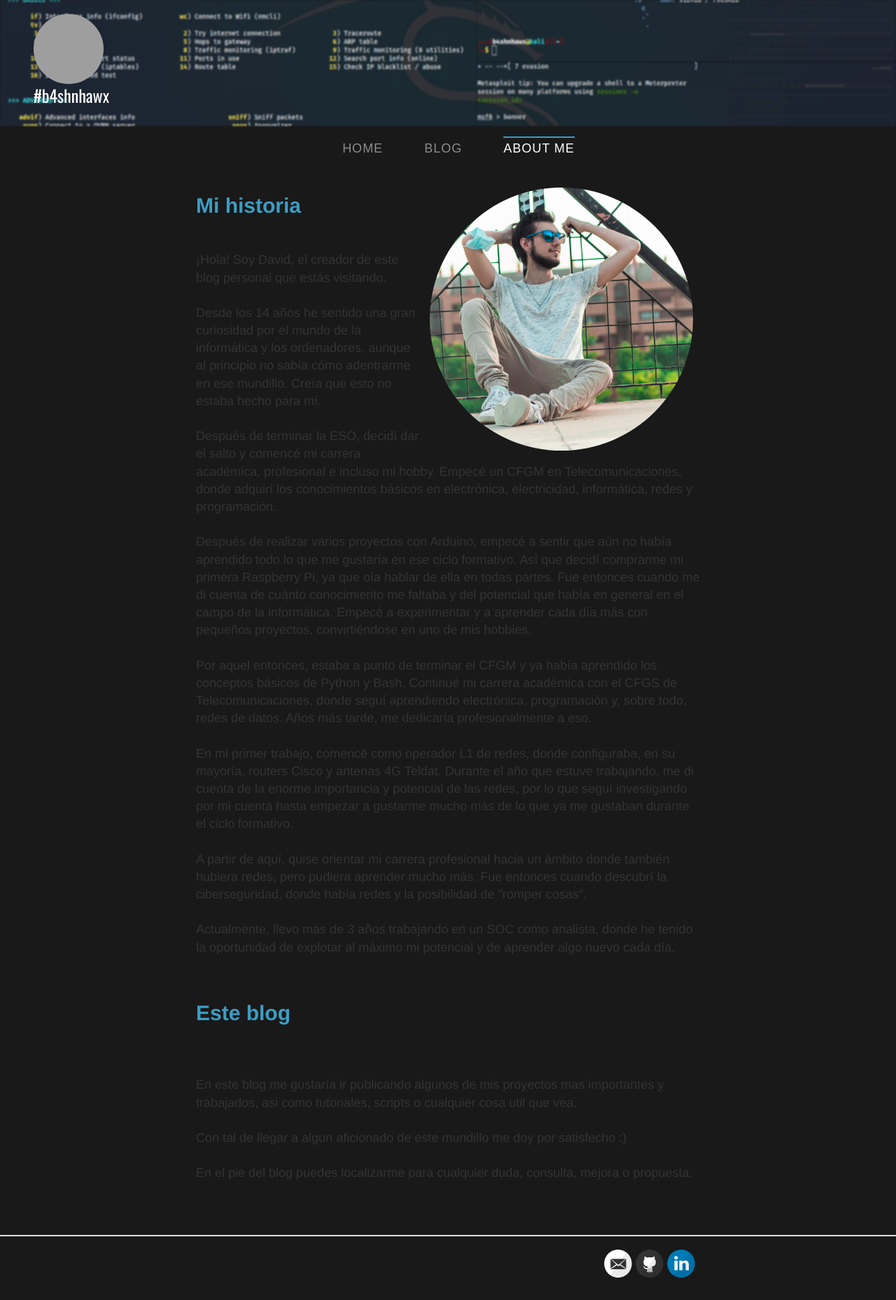
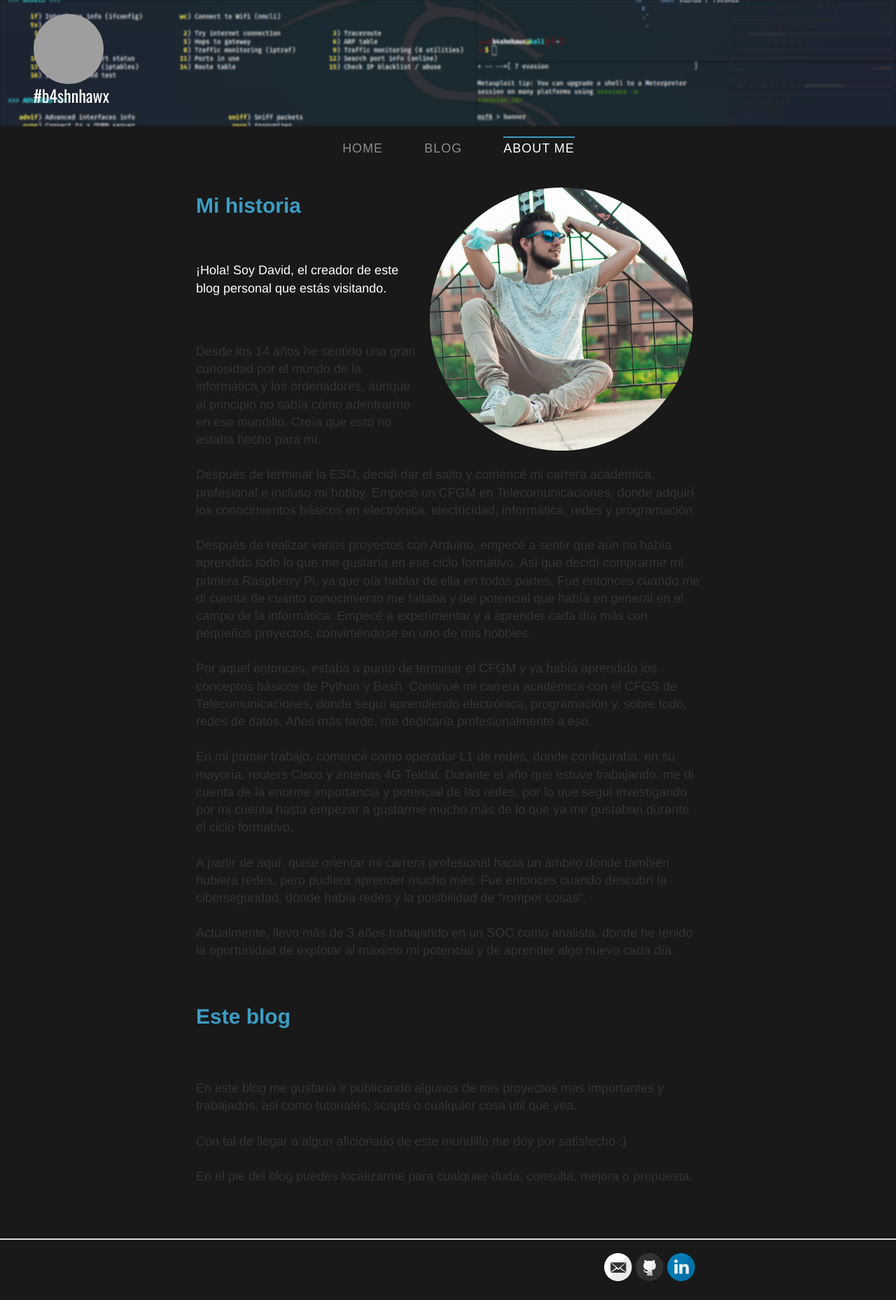
Before and after one commit to b4shnhawx/b4shnhawx.github.io, a Jekyll site: the page built from about/index.html, in a window 1280 px wide. Shown: the whole page at 70% size. Built offline with Jekyll 4.4.1, drawn with Linux system fonts in a browser that asks for light colours; nearby versions of some CDN libraries; grey boxes are pictures that could not be loaded.

Commit message:
Update index.html

```diff
--- a/about/index.html
+++ b/about/index.html
@@ -73,10 +73,10 @@ layout: about me
   </div>
 </div>
 
-<p>
+
 <h1>Mi historia</h1><br>
 
-¡Hola! Soy David, el creador de este blog personal que estás visitando. <br><br>
+<p>¡Hola! Soy David, el creador de este blog personal que estás visitando. </p><br><br>
 
 Desde los 14 años he sentido una gran curiosidad por el mundo de la informática y los ordenadores, aunque al principio no sabía cómo adentrarme en ese mundillo. Creía que esto no estaba hecho para mí. <br><br>
 
```
